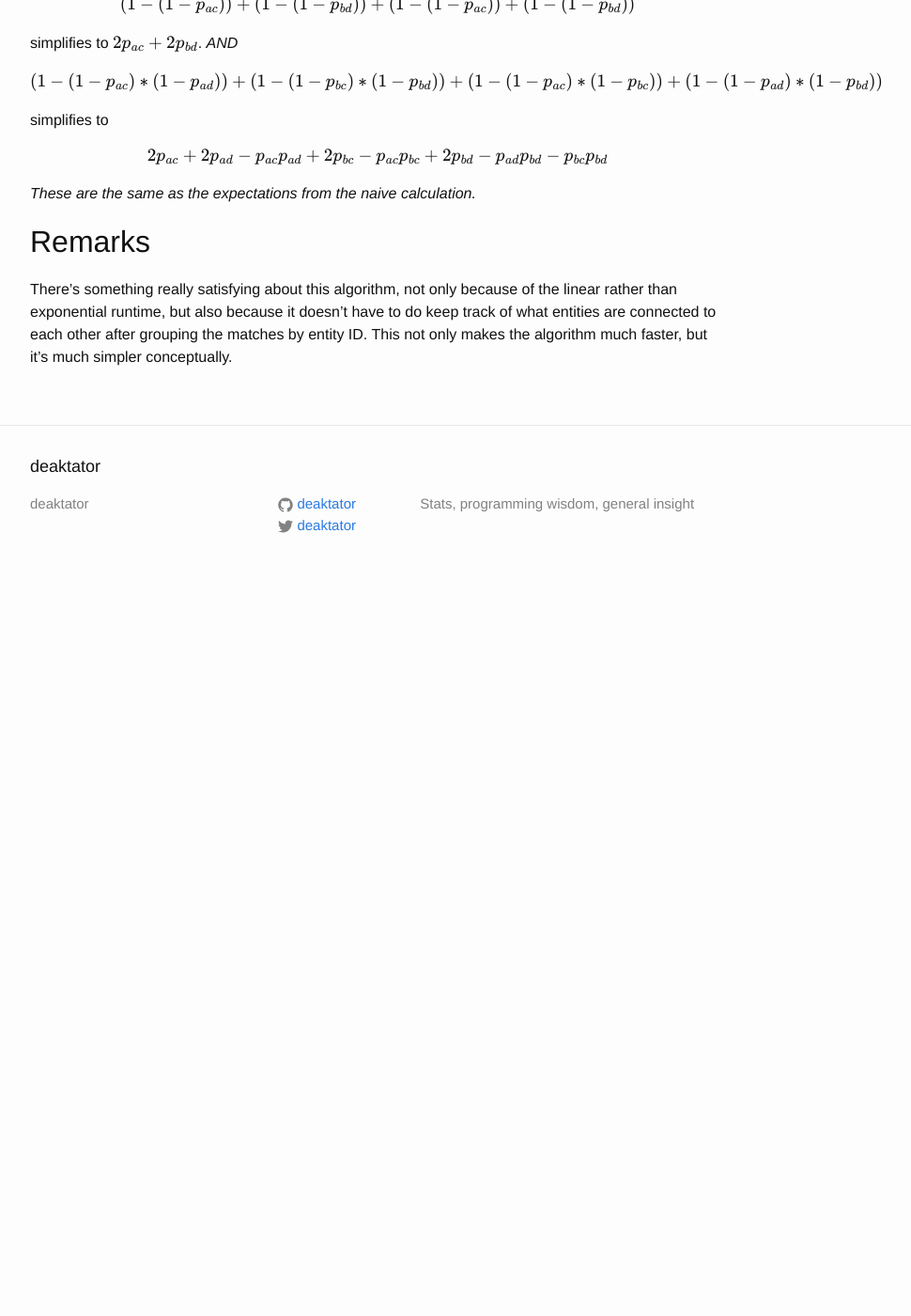
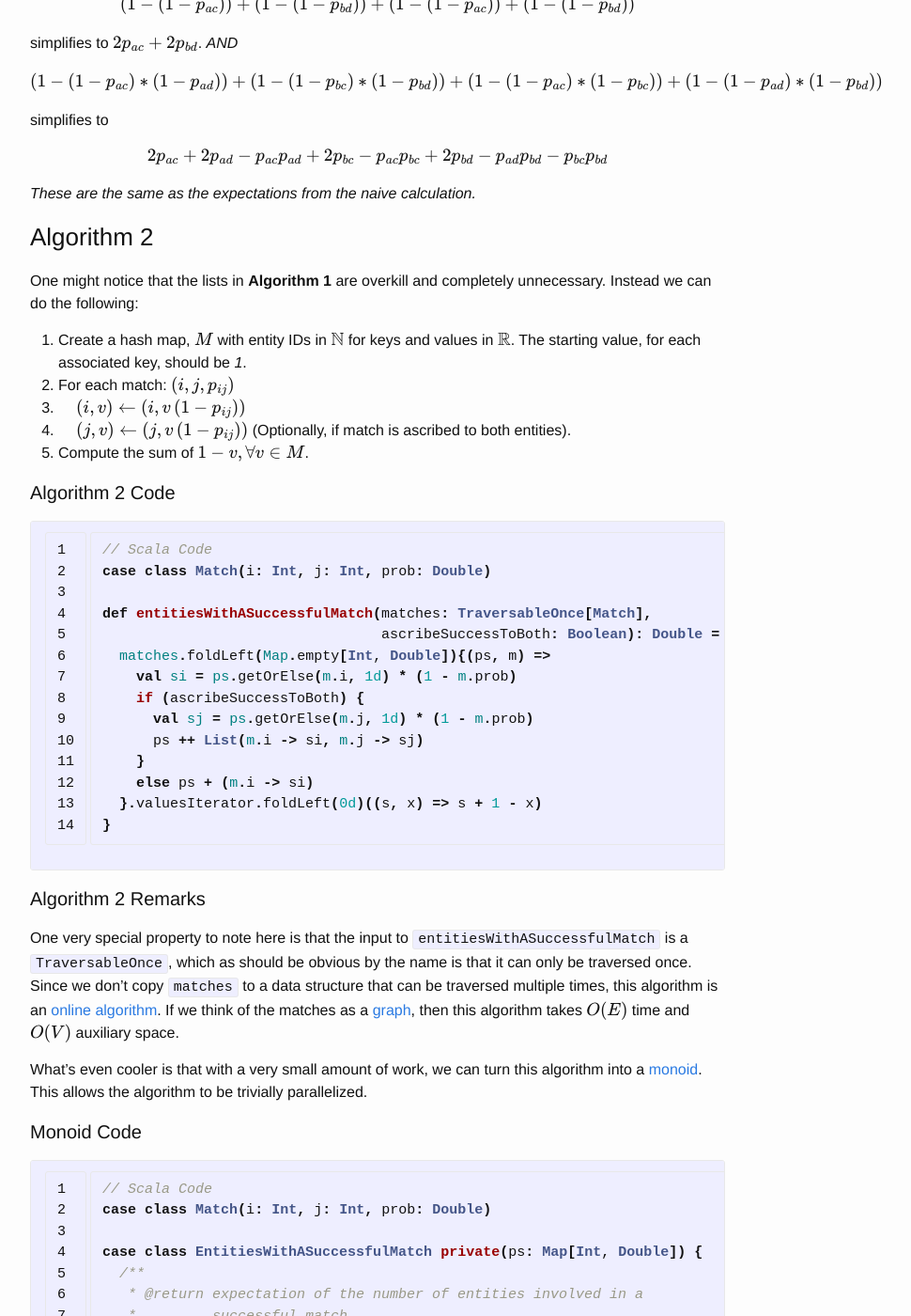
Before and after one commit to deaktator/deaktator.github.io, a Jekyll site: the page built from _posts/2016-02-16-optimally-efficient-online-estimate-of-matched-entities-with-successes.md, in a window 1280 px wide and 1400 px high, scrolled down 3437 px. Shown: the whole window at 94% size, without its empty margins (238-1208 px from the left). Built offline with Jekyll 4.4.1, drawn with Linux system fonts in a browser that asks for light colours; formulas are drawn with MathJax 3; before the commit the page ends 4067 px from its top, so only the background shows below that; some of the changed text lies outside the part shown.

Commit message:
added monoid and streaming algorithms, updated title.

```diff
--- a/_posts/2016-02-16-optimally-efficient-estimate-of-matched-entities-with-successes.md
+++ b/_posts/2016-02-16-optimally-efficient-online-estimate-of-matched-entities-with-successes.md
@@ -1,6 +1,6 @@
 ---
 layout: post
-title:  "An Optimally Efficient Estimate of the Number of Matched Entities with Successes"
+title:  "An Optimally Efficient Online Estimate of the Number of Matched Entities with Successes"
 date:   2016-02-16 16:34:00
 categories: stats probability distribution scala
 ---
@@ -129,11 +129,12 @@
 It may not be immediately obvious but this algorithm is $$ O(N) $$ where $$ N $$ is the number of matches.  Here's the
 algorithm
 
-### Algorithm
+### Algorithm 1
 
-1. Create a hash map with entity IDs for keys and a hash set of probabilities for each match involving the entity ID in the associated map key.
-1. For each match: $$ \left(i, j, p_{ij} \right) $$, place $$ p_{ij} $$ in the set associated with key $$ i $$
-   (Optionally, place $$ p_{ij} $$ in the set associated with key $$ j $$, if the match is ascribed to both entities).
+1. Create a hash map with entity IDs for keys and a linked list of probabilities for each match involving the entity
+   ID in the associated map key.
+1. For each match: $$ \left(i, j, p_{ij} \right) $$, place $$ p_{ij} $$ in the list associated with key $$ i $$
+   (Optionally, place $$ p_{ij} $$ in the list associated with key $$ j $$, if the match is ascribed to both entities).
 1. For each *key-value* pair in the map, calculate the probability of at least one successful match using
    **equation 1**.
 1. Sum the resultant probabilities.
@@ -170,10 +171,123 @@
 
 *These are the same as the expectations from the naive calculation.*
 
+### Algorithm 2
+
+One might notice that the lists in **Algorithm 1** are overkill and completely unnecessary.  Instead we can do the
+following:
+
+1. Create a hash map, $$ M $$ with entity IDs in $$ \mathbb{N} $$ for keys and values in $$ \mathbb{R} $$.  The
+   starting value, for each associated key, should be *1*.
+1. For each match: $$ \left(i, j, p_{ij} \right) $$
+1.   $$ \quad \left(i, v\right) \leftarrow \left(i, v \left(1 - p_{ij}\right) \right) $$ &nbsp;
+1.   $$ \quad \left(j, v\right) \leftarrow \left(j, v \left(1 - p_{ij}\right) \right) $$ (Optionally, if match is
+     ascribed to both entities).
+1. Compute the sum of $$ 1 - v, \forall v \in M $$.
+
+
+#### Algorithm 2 Code
+
+{% highlight scala linenos %}
+// Scala Code
+case class Match(i: Int, j: Int, prob: Double)
+
+def entitiesWithASuccessfulMatch(matches: TraversableOnce[Match],
+                                 ascribeSuccessToBoth: Boolean): Double = {
+  matches.foldLeft(Map.empty[Int, Double]){(ps, m) =>
+    val si = ps.getOrElse(m.i, 1d) * (1 - m.prob)
+    if (ascribeSuccessToBoth) {
+      val sj = ps.getOrElse(m.j, 1d) * (1 - m.prob)
+      ps ++ List(m.i -> si, m.j -> sj)
+    }
+    else ps + (m.i -> si)
+  }.valuesIterator.foldLeft(0d)((s, x) => s + 1 - x)
+}
+
+{% endhighlight %}
+
+#### Algorithm 2 Remarks
+
+One very special property to note here is that the input to `entitiesWithASuccessfulMatch` is a `TraversableOnce`,
+which as should be obvious by the name is that it can only be traversed once.  Since we don't copy `matches` to a
+data structure that can be traversed multiple times, this algorithm is an
+[online algorithm](https://en.wikipedia.org/wiki/Online_algorithm).  If we think of the matches as a
+[graph](https://en.wikipedia.org/wiki/Graph_(discrete_mathematics)), then this algorithm takes $$ O(E) $$ time and
+$$ O(V) $$ auxiliary space.
+
+What's even cooler is that with a very small amount of work, we can turn this algorithm into a
+[monoid](https://en.wikipedia.org/wiki/Monoid).  This allows the algorithm to be trivially parallelized.
+
+#### Monoid Code
+
+{% highlight scala linenos %}
+// Scala Code
+case class Match(i: Int, j: Int, prob: Double)
+
+case class EntitiesWithASuccessfulMatch private(ps: Map[Int, Double]) {
+  /**
+   * @return expectation of the number of entities involved in a
+   *         successful match.
+   */
+  def expectation = ps.valuesIterator.foldLeft(0d)((s, x) => s + 1 - x)
+
+  /**
+   * Convenience plus method that delegates to the monoid.
+   * @param e2
+   */
+  def +(e2: EntitiesWithASuccessfulMatch) =
+    EntitiesWithASuccessfulMatch.+(this, e2)
+}
+
+object EntitiesWithASuccessfulMatch {
+  def apply(matches: TraversableOnce[Match],
+            ascribeSuccessToBoth: Boolean): EntitiesWithASuccessfulMatch = {
+
+    val pss = matches.foldLeft(Map.empty[Int, Double]){(ps, m) =>
+      val si = ps.getOrElse(m.i, 1d) * (1 - m.prob)
+      if (ascribeSuccessToBoth) {
+        val sj = ps.getOrElse(m.j, 1d) * (1 - m.prob)
+        ps ++ List(m.i -> si, m.j -> sj)
+      }
+      else ps + (m.i -> si)
+    }
+
+    EntitiesWithASuccessfulMatch(pss)
+  }
+
+  /**
+   * Monoid plus operation
+   * @param e1
+   * @param e2
+   */
+  def +(e1: EntitiesWithASuccessfulMatch,
+        e2: EntitiesWithASuccessfulMatch) = {
+    val (small, large) = if (e1.ps.size < e2.ps.size)
+                           (e1.ps, e2.ps)
+                         else (e2.ps, e1.ps)
+    val m = small.foldLeft(large){ case (l, (k, p)) =>
+      l + (k -> l.getOrElse(k, 1d) * p)
+    }
+    EntitiesWithASuccessfulMatch(m)
+  }
+
+  /**
+   * Monoid zero
+   */
+  def zero() = EntitiesWithASuccessfulMatch(Map.empty)
+}
+
+{% endhighlight %}
+
+
+
 ## Remarks
 
 There's something really satisfying about this algorithm, not only because of the linear rather than exponential
 runtime, but also because it doesn't have to do keep track of what entities are connected to each other after grouping
 the matches by entity ID.  This not only makes the algorithm much faster, but it's much simpler conceptually.
 
+We've shown that this algorithm is both an [online algorithm](https://en.wikipedia.org/wiki/Online_algorithm) meaning
+we can update the results as data becomes available, and that it has a [monoid](https://en.wikipedia.org/wiki/Monoid),
+so we can easily parallelize the algorithm.
+
 <script type="text/javascript" src="https://cdn.mathjax.org/mathjax/latest/MathJax.js?config=TeX-AMS-MML_HTMLorMML"></script>
```
